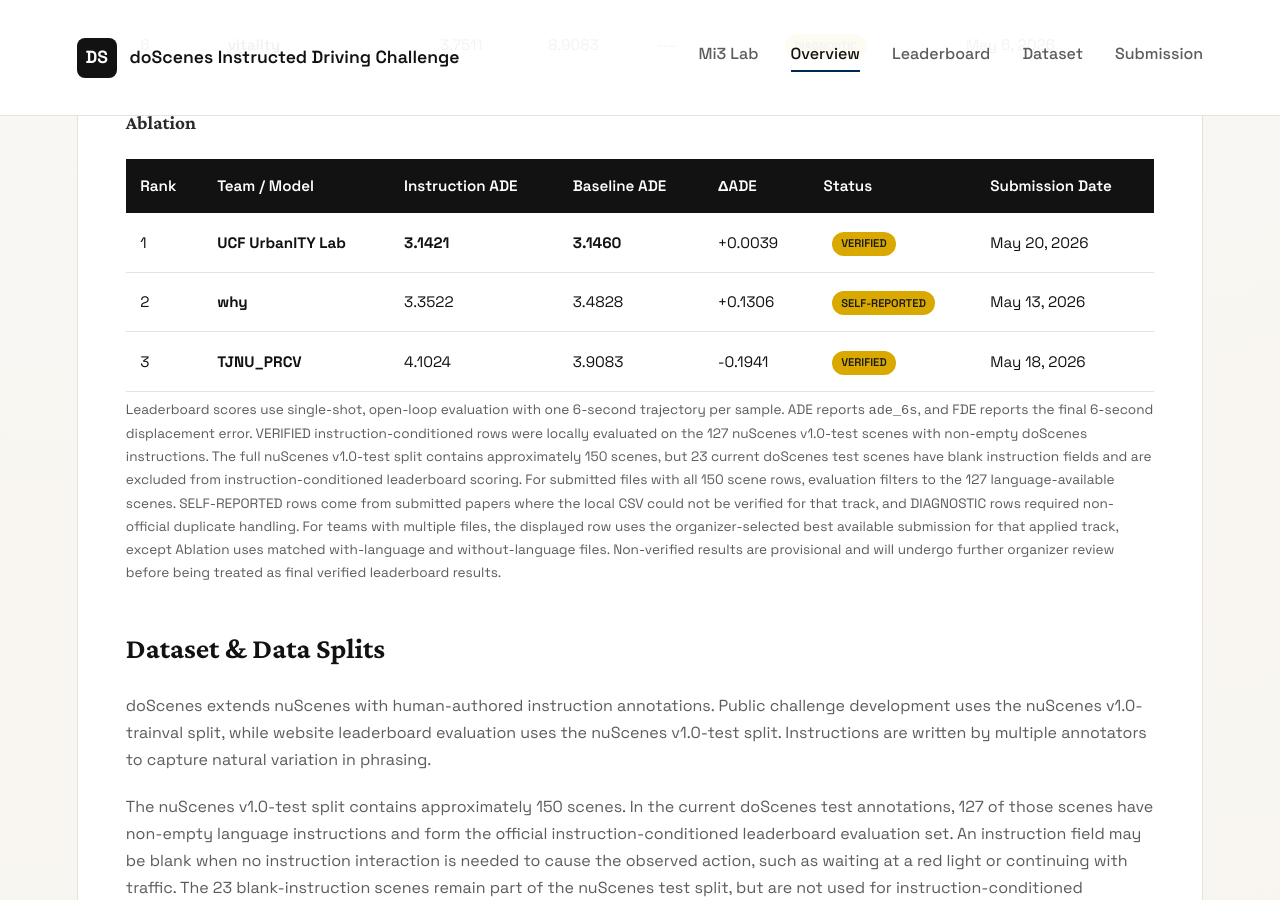
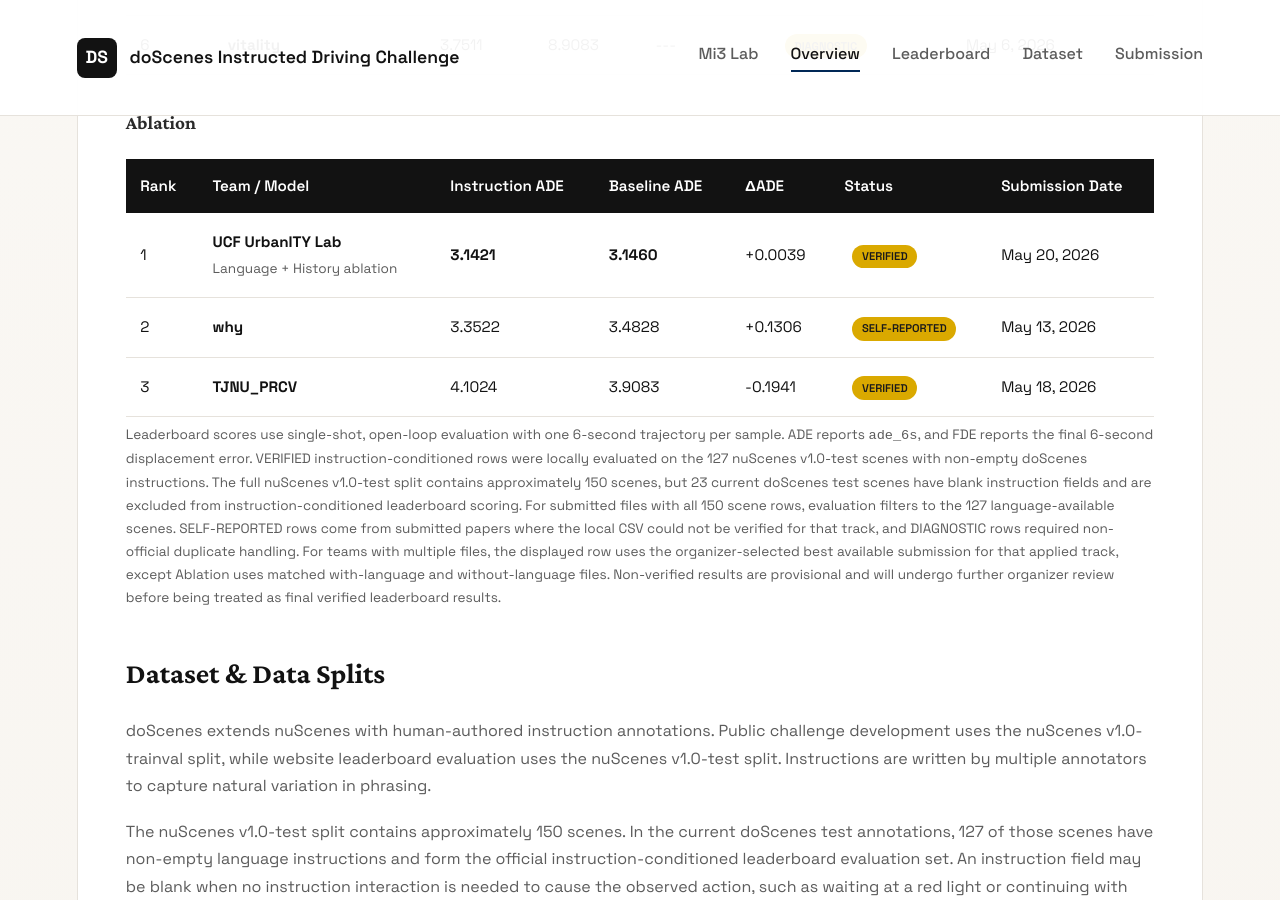
Before and after one commit to Mi3-Lab/mi3-lab.github.io, a Jekyll site: the page doScenes_challenge.html, which Jekyll copies as it is, in a window 1280 px wide and 900 px high, scrolled down 4593 px. Built offline with Jekyll 4.4.1, drawn with Linux system fonts in a browser that asks for light colours.

Commit message:
Added clear label to UCF UrbanITY Lab submission

```diff
--- a/doScenes_challenge.html
+++ b/doScenes_challenge.html
@@ -955,7 +955,7 @@
                         <tbody>
                             <tr>
                                 <td>1</td>
-                                <td><strong>UCF UrbanITY Lab</strong></td>
+                                <td><strong>UCF UrbanITY Lab</strong><br><span class="helper-text">Language + History ablation</span></td>
                                 <td><strong>3.1421</strong></td>
                                 <td><strong>3.1460</strong></td>
                                 <td>+0.0039</td>
```
